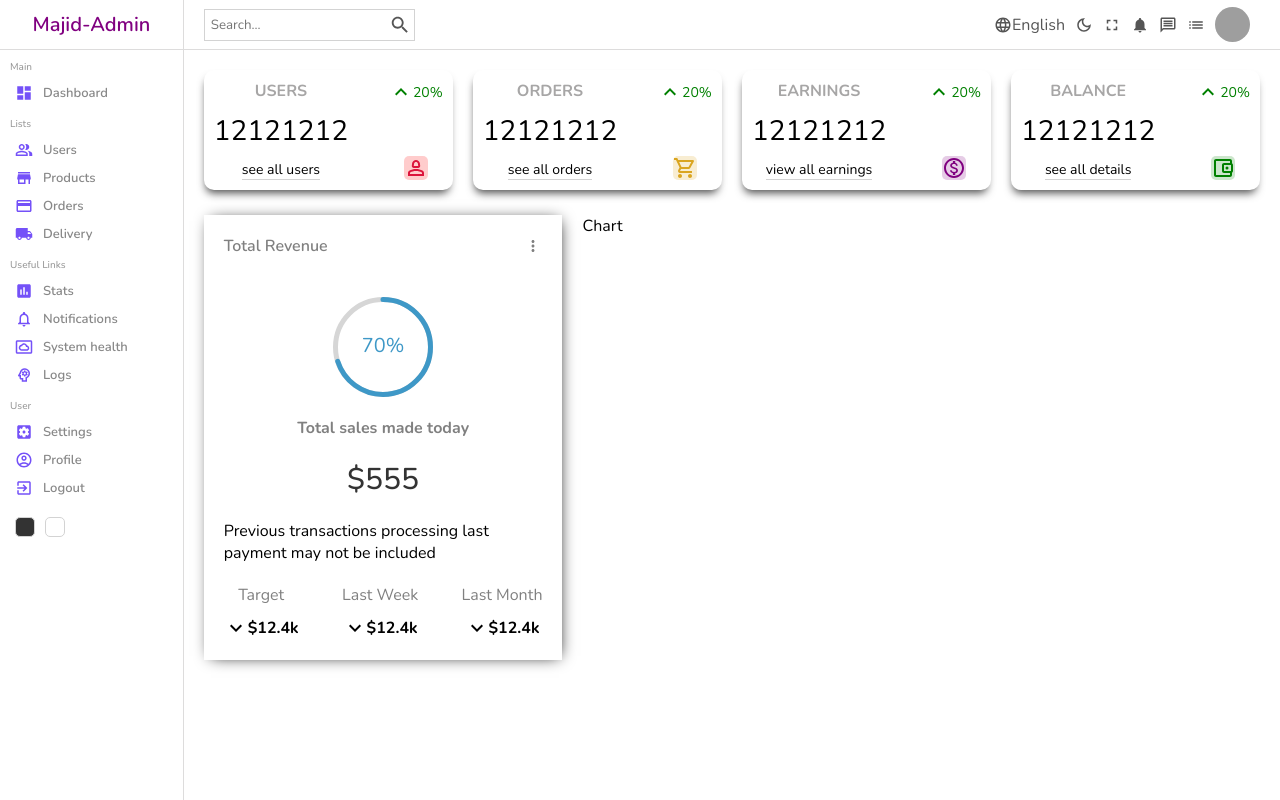
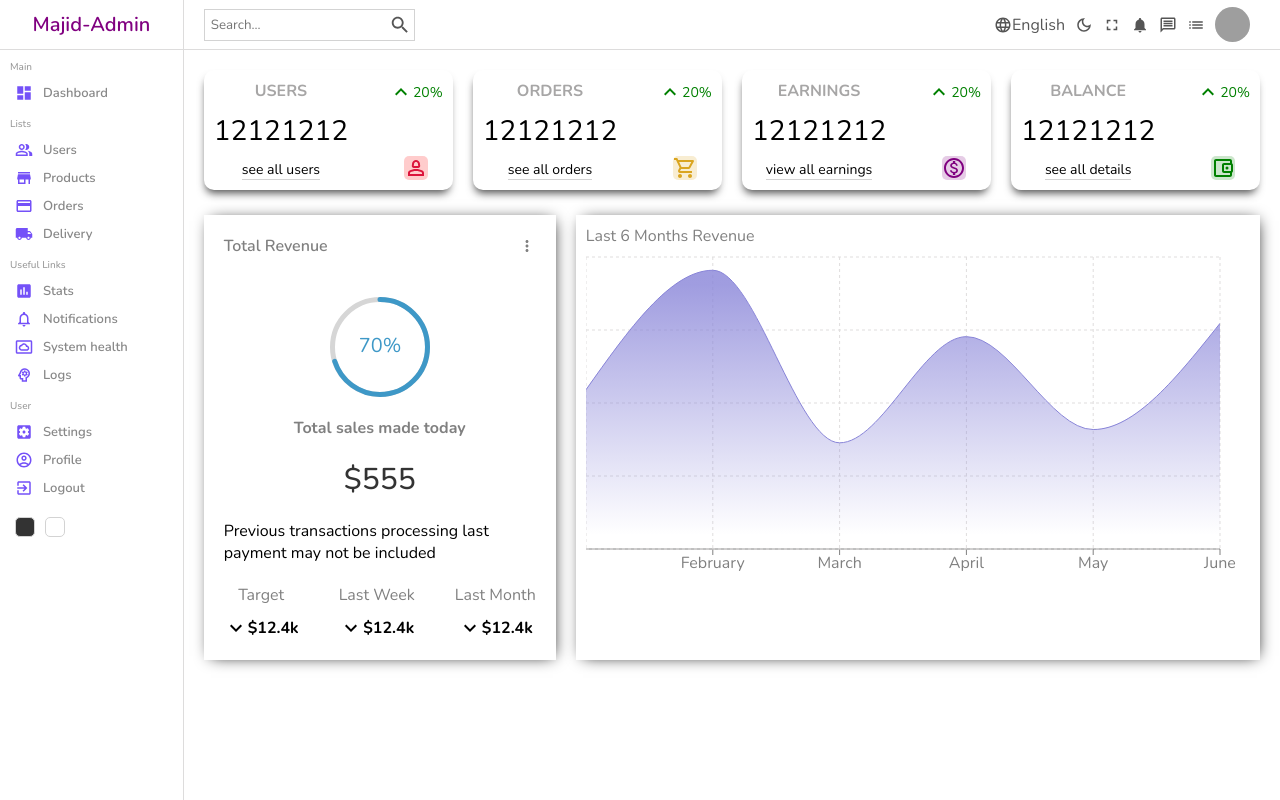
Before and after one commit to MajidAziz03/Admin-Panel, a React (Create React App) app: page / in a window 1280 px wide. Built offline with nearby package versions, Linux system fonts and the light colour scheme; grey boxes are pictures that could not be loaded.

Commit message:
Added Recharts

```diff
--- a/package.json
+++ b/package.json
@@ -15,6 +15,7 @@
     "react-dom": "^18.2.0",
     "react-router-dom": "^6.8.2",
     "react-scripts": "5.0.1",
+    "recharts": "^2.4.3",
     "sass": "^1.58.3",
     "web-vitals": "^2.1.4"
   },
--- a/src/Components/charts/Chart.jsx
+++ b/src/Components/charts/Chart.jsx
@@ -1,12 +1,53 @@
-import React from 'react'
-import './chart.scss'
+import "./chart.scss";
+import {
+    AreaChart,
+    Area,
+    XAxis,
+    CartesianGrid,
+    Tooltip,
+    ResponsiveContainer,
+} from "recharts";
 
-const Chart = () => {
+const data = [
+    { name: "January", Total: 1200 },
+    { name: "February", Total: 2100 },
+    { name: "March", Total: 800 },
+    { name: "April", Total: 1600 },
+    { name: "May", Total: 900 },
+    { name: "June", Total: 1700 },
+];
+
+const Chart = ({ aspect, title }) => {
     return (
-        <div className='chart'>
-            Chart
+        <div className="chart">
+            <div className="title">Last 6 Months Revenue</div>
+            <ResponsiveContainer width="100%" aspect={2 / 1}>
+                <AreaChart
+                    width={730}
+                    height={250}
+                    data={data}
+                    margin={{ top: 10, right: 30, left: 0, bottom: 0 }}
+                >
+                    <defs>
+                        <linearGradient id="total" x1="0" y1="0" x2="0" y2="1">
+                            <stop offset="5%" stopColor="#8884d8" stopOpacity={0.8} />
+                            <stop offset="95%" stopColor="#8884d8" stopOpacity={0} />
+                        </linearGradient>
+                    </defs>
+                    <XAxis dataKey="name" stroke="gray" />
+                    <CartesianGrid strokeDasharray="3 3" className="chartGrid" />
+                    <Tooltip />
+                    <Area
+                        type="monotone"
+                        dataKey="Total"
+                        stroke="#8884d8"
+                        fillOpacity={1}
+                        fill="url(#total)"
+                    />
+                </AreaChart>
+            </ResponsiveContainer>
         </div>
-    )
-}
+    );
+};
 
-export default Chart
+export default Chart;
--- a/src/Components/charts/chart.scss
+++ b/src/Components/charts/chart.scss
@@ -1,3 +1,11 @@
 .chart {
     flex: 4;
+    -webkit-box-shadow: 2px 1px 15px -5px #000000;
+    box-shadow: 2px 1px 15px -5px #000000;
+    color: gray;
+    padding: 10px;
+
+    .chartGrid {
+        stroke: rgb(223, 221, 221);
+    }
 }
```
Also changed, not shown: 1 other file (tests, documents, lock files or other folders).
